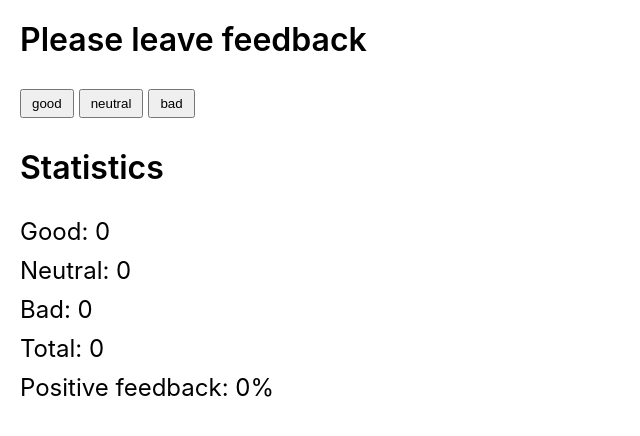
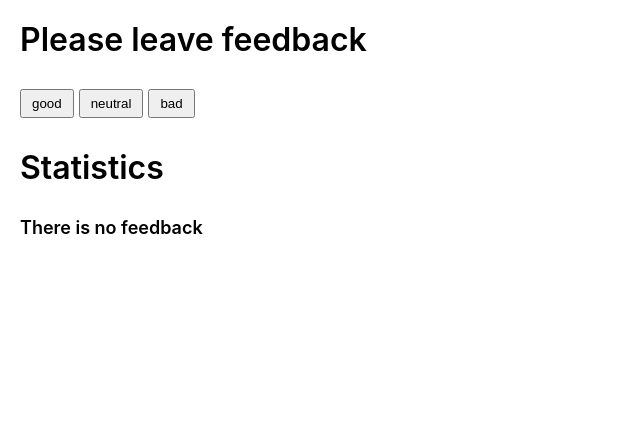
Before and after one commit to AlexRudnyk/goit-react-hw-02-feedback, a React (Create React App) app: page / in a window 1280 px wide. Shown: the top 436 px of the page, without its empty margins (0-640 px from the left). Built offline with nearby package versions, Linux system fonts and the light colour scheme.

Commit message:
Makes task-01 feedback done

```diff
--- a/src/components/App.jsx
+++ b/src/components/App.jsx
@@ -3,6 +3,7 @@ import { Container } from './App.styled';
 import Statistics from './statistics';
 import FeedbackOptions from './feedbackOptions';
 import Section from './section';
+import Notification from './notification';
 
 class App extends Component {
   state = {
@@ -40,6 +41,9 @@ class App extends Component {
           />
         </Section>
         <Section title="Statistics">
+          {totalVotes === 0 ? (
+            <Notification message="There is no feedback" />
+          ) : (
             <Statistics
               good={this.state.good}
               neutral={this.state.neutral}
@@ -47,6 +51,7 @@ class App extends Component {
               total={totalVotes}
               positivePercentage={positiveFeedbackPercentage}
             />
+          )}
         </Section>
       </Container>
     );
--- /dev/null
+++ b/src/components/notification/Notification.jsx
@@ -0,0 +1,12 @@
+import PropTypes from 'prop-types';
+import { Message } from './Notification.styled';
+
+const Notification = ({ message }) => {
+  return <Message>{message}</Message>;
+};
+
+Notification.propTypes = {
+  message: PropTypes.string,
+};
+
+export default Notification;
--- /dev/null
+++ b/src/components/notification/Notification.styled.jsx
@@ -0,0 +1,6 @@
+import styled from 'styled-components';
+
+export const Message = styled.p`
+  font-size: 18px;
+  font-weight: 600;
+`;
--- /dev/null
+++ b/src/components/notification/index.js
@@ -0,0 +1 @@
+export { default } from './Notification';
```
Lines whose indentation alone changed are shown as unchanged.
